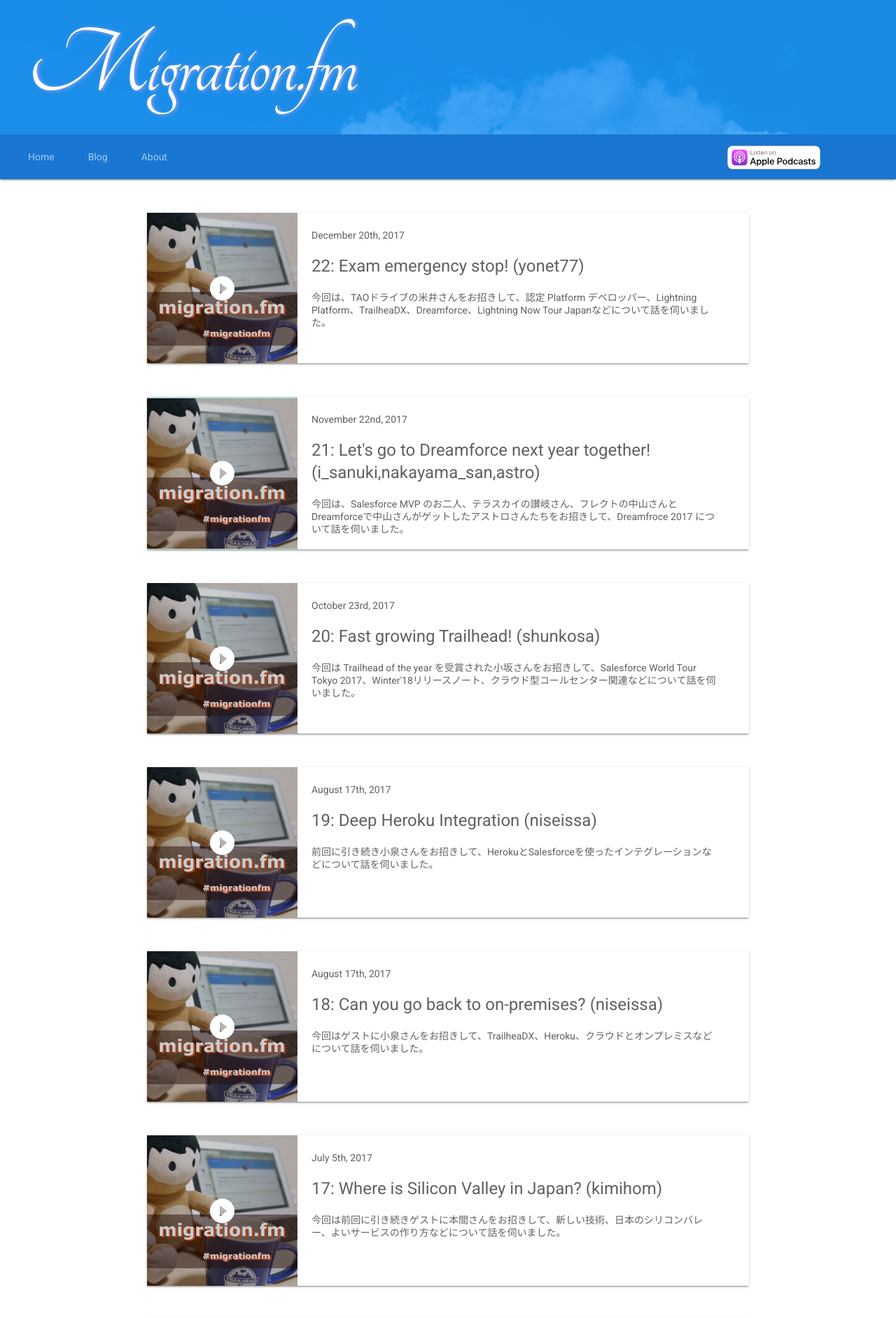
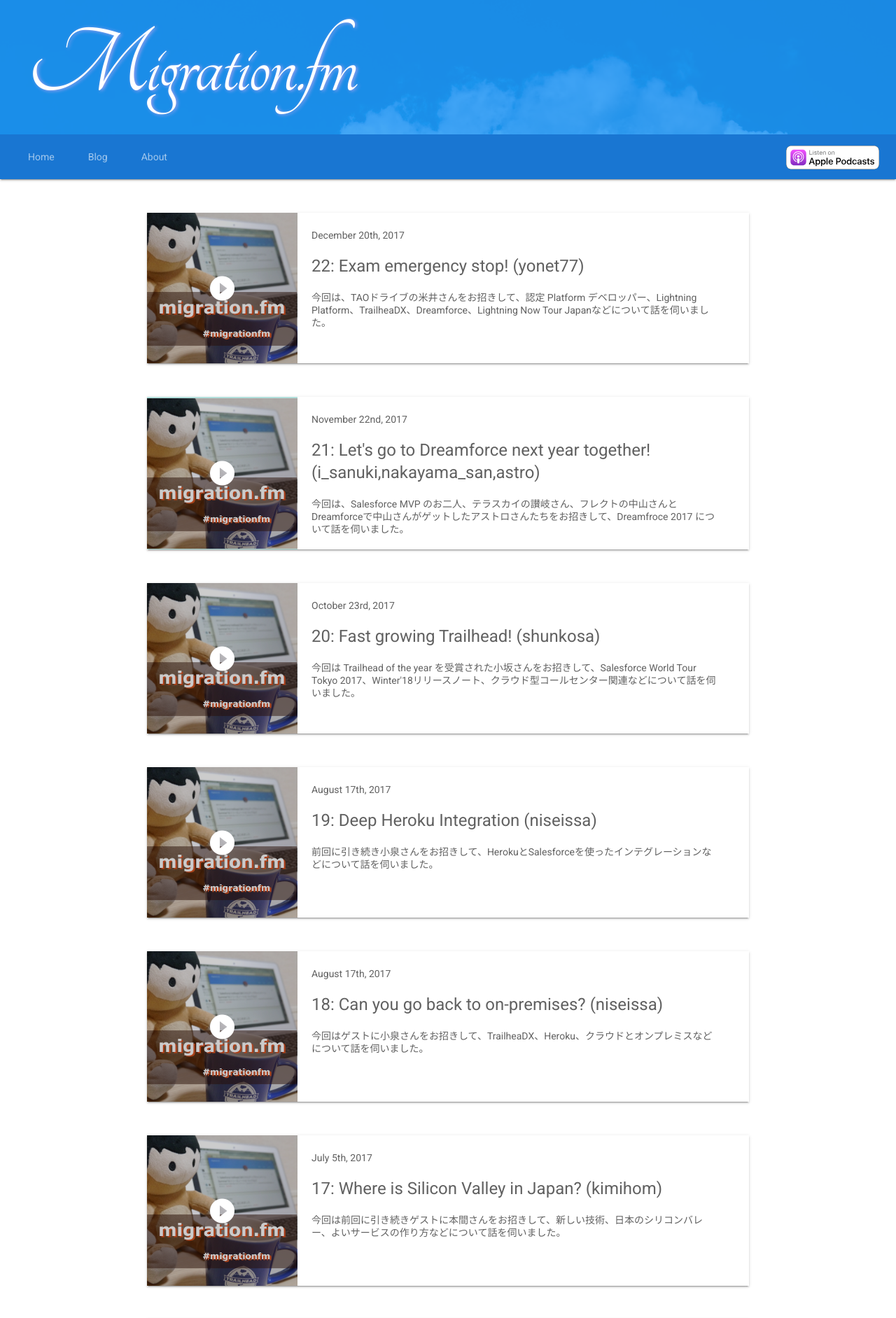
Before and after one commit to migrationfm/migrationfm.github.io, a Jekyll site: the page built from index.html, in a window 1280 px wide. Shown: the top 1883 px of the page at 70% size. Built offline with Jekyll 4.4.1, drawn with Linux system fonts in a browser that asks for light colours; nearby versions of some CDN libraries; the list of posts is cut into pages by our own code.

Commit message:
Fix position

```diff
--- a/_includes/header.html
+++ b/_includes/header.html
@@ -12,6 +12,6 @@
         <a href="{{ page.url | prepend: site.url }}" class="mdl-layout__tab">{{ page.title }}</a>
       {% endif %}
     {% endfor %}
-    <a href="{{ site.itunes_url }}" target="_blank" class="mdl-layout__tab" style="width: 70%; text-align: right;"><img src="/images/Listen_on_Apple_Podcasts_sRGB_US.svg" alt="Listen on Apple Podcasts Badge"/></a>
+    <a href="{{ site.itunes_url }}" target="_blank" class="mdl-layout__tab" style="position: absolute; right: 0"><img src="/images/Listen_on_Apple_Podcasts_sRGB_US.svg" alt="Listen on Apple Podcasts Badge"/></a>
   </div>
 </header>
```
